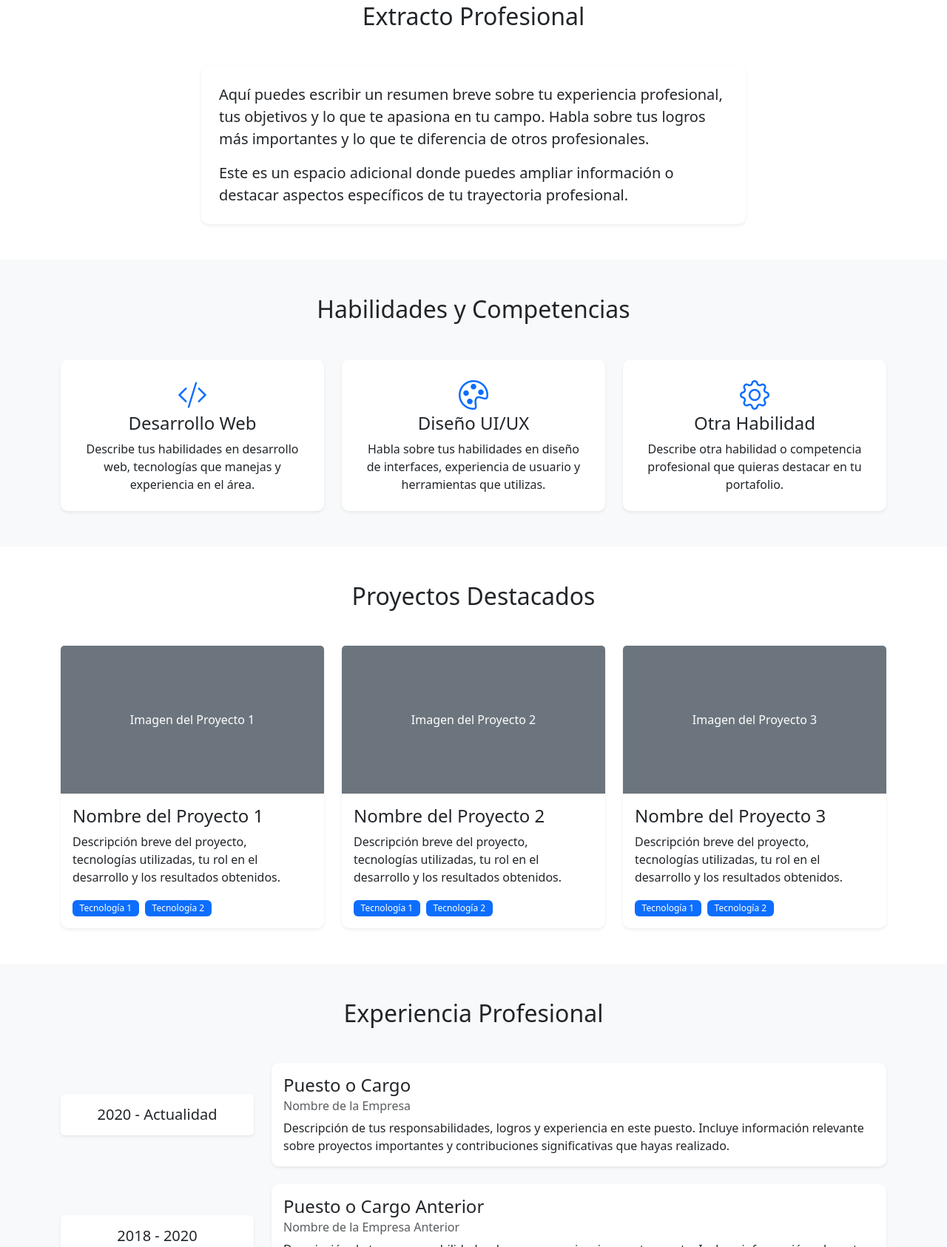
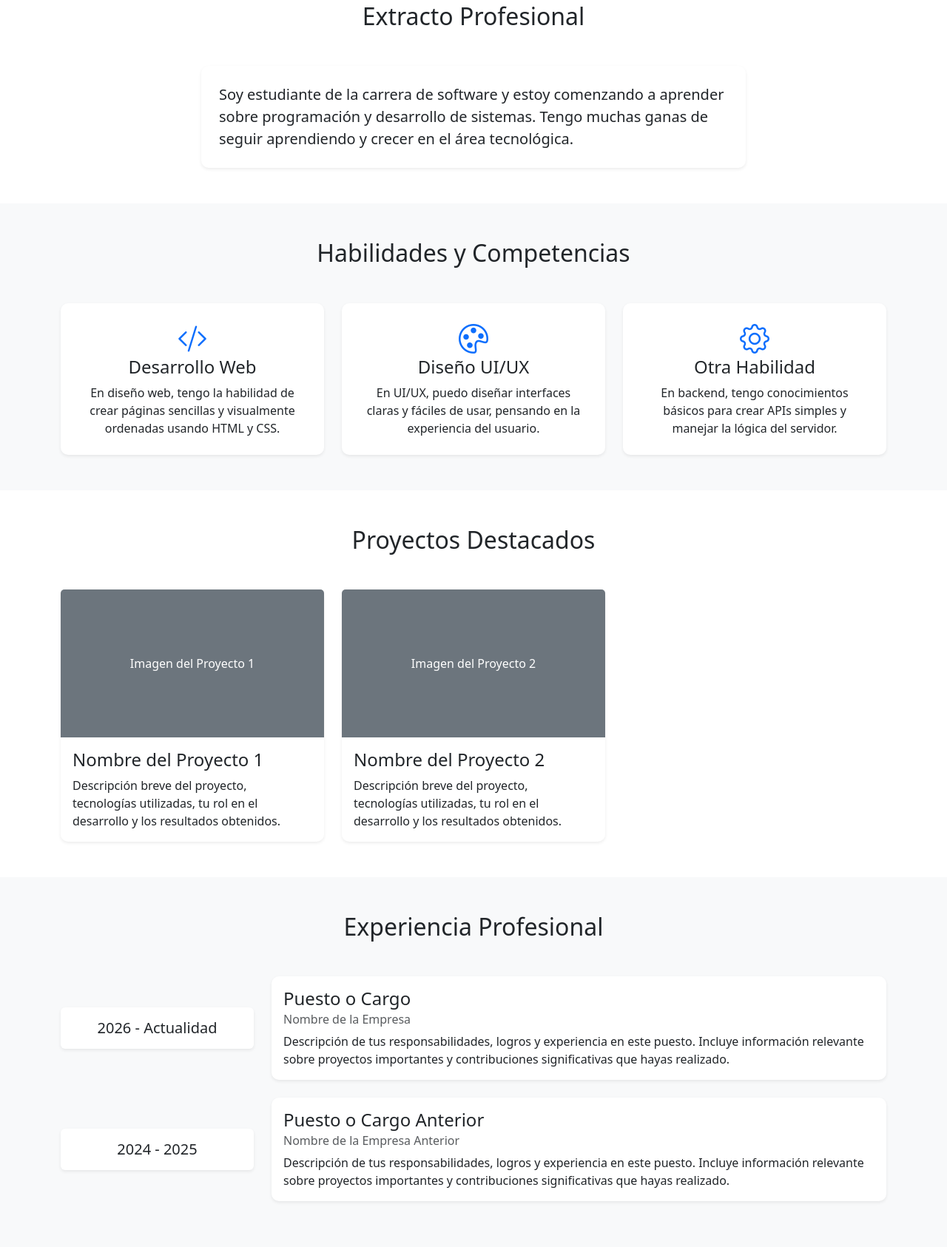
Before and after one commit to sanguchitoou/Portafolio_virtual_practica, a plain HTML site: page index.html in a window 1280 px wide. Shown: the part 901-2587 px from the top of the page at 74% size. Drawn offline with nearby package versions, Linux system fonts and the light colour scheme.

Commit message:
Desarrollo de apartados adicionales

```diff
--- a/index.html
+++ b/index.html
@@ -14,7 +14,7 @@
     <!-- Barra de navegación -->
     <nav class="navbar navbar-expand-lg navbar-dark bg-dark fixed-top">
         <div class="container">
-            <a class="navbar-brand fw-bold" href="#inicio">MiPortafolio</a>
+            <a class="navbar-brand fw-bold" href="#inicio">Mi Portafolio</a>
             <button class="navbar-toggler" type="button" data-bs-toggle="collapse" data-bs-target="#navbarNav">
                 <span class="navbar-toggler-icon"></span>
             </button>
@@ -46,8 +46,8 @@
     <!-- Sección Inicio / Banner -->
     <section id="inicio" class="banner d-flex align-items-center min-vh-100">
         <div class="container text-center text-white">
-            <h1 class="display-4 fw-bold mb-3">Tu Nombre Completo</h1>
-            <p class="lead mb-4">Tu título o especialidad profesional</p>
+            <h1 class="display-4 fw-bold mb-3">Juan Carlos Rodríguez Funes</h1>
+            <p class="lead mb-4">Desarrollo de Software</p>
             <a href="#contacto" class="btn btn-primary btn-lg">Contáctame</a>
         </div>
     </section>
@@ -62,14 +62,7 @@
                         <div class="card-body p-4">
                             <p class="card-text fs-5">
                                 <!-- ESPACIO PARA TU EXTRACTO PROFESIONAL -->
-                                Aquí puedes escribir un resumen breve sobre tu experiencia profesional,
-                                tus objetivos y lo que te apasiona en tu campo. Habla sobre tus logros
-                                más importantes y lo que te diferencia de otros profesionales.
-                            </p>
-                            <p class="card-text fs-5 mt-3">
-                                <!-- ESPACIO ADICIONAL SI NECESITAS -->
-                                Este es un espacio adicional donde puedes ampliar información o destacar
-                                aspectos específicos de tu trayectoria profesional.
+                                Soy estudiante de la carrera de software y estoy comenzando a aprender sobre programación y desarrollo de sistemas. Tengo muchas ganas de seguir aprendiendo y crecer en el área tecnológica.
                             </p>
                         </div>
                     </div>
@@ -91,8 +84,7 @@
                             <i class="bi bi-code-slash display-6 text-primary mb-3"></i>
                             <h4 class="card-title">Desarrollo Web</h4>
                             <p class="card-text">
-                                Describe tus habilidades en desarrollo web, tecnologías que manejas
-                                y experiencia en el área.
+                                En diseño web, tengo la habilidad de crear páginas sencillas y visualmente ordenadas usando HTML y CSS.
                             </p>
                         </div>
                     </div>
@@ -105,8 +97,7 @@
                             <i class="bi bi-palette display-6 text-primary mb-3"></i>
                             <h4 class="card-title">Diseño UI/UX</h4>
                             <p class="card-text">
-                                Habla sobre tus habilidades en diseño de interfaces, experiencia de usuario
-                                y herramientas que utilizas.
+                                En UI/UX, puedo diseñar interfaces claras y fáciles de usar, pensando en la experiencia del usuario.
                             </p>
                         </div>
                     </div>
@@ -119,8 +110,7 @@
                             <i class="bi bi-gear display-6 text-primary mb-3"></i>
                             <h4 class="card-title">Otra Habilidad</h4>
                             <p class="card-text">
-                                Describe otra habilidad o competencia profesional que quieras destacar
-                                en tu portafolio.
+                                En backend, tengo conocimientos básicos para crear APIs simples y manejar la lógica del servidor.
                             </p>
                         </div>
                     </div>
@@ -151,10 +141,6 @@
                                 Descripción breve del proyecto, tecnologías utilizadas, tu rol en el
                                 desarrollo y los resultados obtenidos.
                             </p>
-                            <div class="mt-3">
-                                <span class="badge bg-primary me-1">Tecnología 1</span>
-                                <span class="badge bg-primary me-1">Tecnología 2</span>
-                            </div>
                         </div>
                     </div>
                 </div>
@@ -172,37 +158,9 @@
                                 Descripción breve del proyecto, tecnologías utilizadas, tu rol en el
                                 desarrollo y los resultados obtenidos.
                             </p>
-                            <div class="mt-3">
-                                <span class="badge bg-primary me-1">Tecnología 1</span>
-                                <span class="badge bg-primary me-1">Tecnología 2</span>
-                            </div>
                         </div>
                     </div>
                 </div>
-
-                <!-- ESPACIO PARA TU PROYECTO 3 -->
-                <div class="col-md-6 col-lg-4">
-                    <div class="card h-100 shadow-sm">
-                        <!-- ESPACIO PARA IMAGEN DEL PROYECTO -->
-                        <div class="card-img-top bg-secondary d-flex align-items-center justify-content-center" style="height: 200px;">
-                            <span class="text-white">Imagen del Proyecto 3</span>
-                        </div>
-                        <div class="card-body">
-                            <h4 class="card-title">Nombre del Proyecto 3</h4>
-                            <p class="card-text">
-                                Descripción breve del proyecto, tecnologías utilizadas, tu rol en el
-                                desarrollo y los resultados obtenidos.
-                            </p>
-                            <div class="mt-3">
-                                <span class="badge bg-primary me-1">Tecnología 1</span>
-                                <span class="badge bg-primary me-1">Tecnología 2</span>
-                            </div>
-                        </div>
-                    </div>
-                </div>
-
-                <!-- Puedes agregar más proyectos según necesites -->
-
             </div>
         </div>
     </section>
@@ -216,7 +174,7 @@
             <div class="row mb-4 align-items-center">
                 <div class="col-md-3 text-center">
                     <div class="p-3 bg-white rounded shadow-sm">
-                        <h5 class="mb-0">2020 - Actualidad</h5>
+                        <h5 class="mb-0">2026 - Actualidad</h5>
                     </div>
                 </div>
                 <div class="col-md-9 mt-3 mt-md-0">
@@ -238,7 +196,7 @@
             <div class="row mb-4 align-items-center">
                 <div class="col-md-3 text-center">
                     <div class="p-3 bg-white rounded shadow-sm">
-                        <h5 class="mb-0">2018 - 2020</h5>
+                        <h5 class="mb-0">2024 - 2025</h5>
                     </div>
                 </div>
                 <div class="col-md-9 mt-3 mt-md-0">
```
